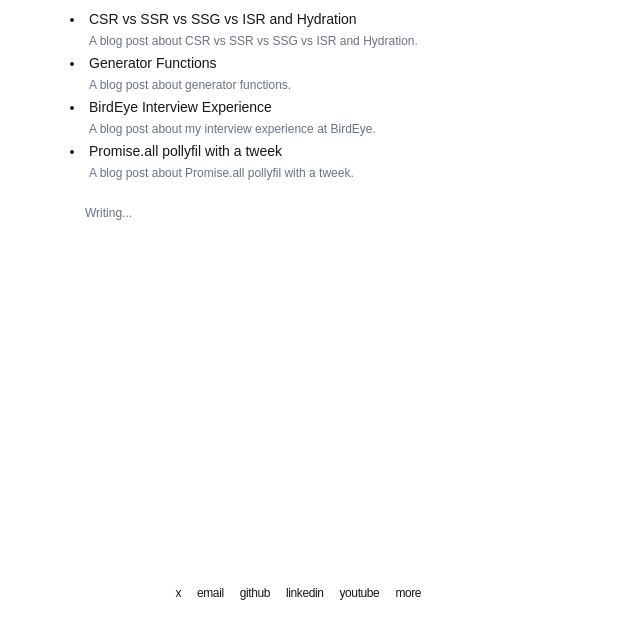
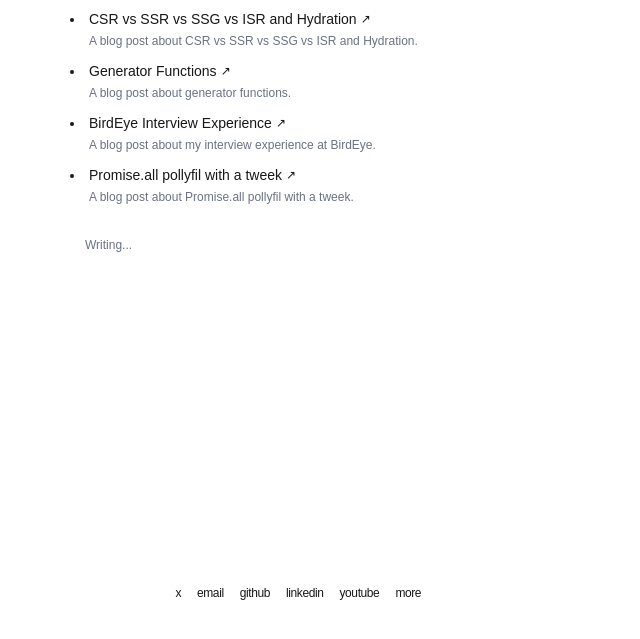
Before and after one commit to joinsachinarya/joinsachinarya.github.io, a website: page blogs.html in a window 1280 px wide. Shown: the part 147-786 px from the top of the page, without its empty margins (319-959 px from the left). Drawn offline with nearby package versions, Linux system fonts and the light colour scheme.

Commit message:
add open in new tab icon for links

```diff
--- a/blogs.html
+++ b/blogs.html
@@ -37,28 +37,28 @@
             </h2>
 
             <ul class="list-disc pl-5 space-y-1">
-                <li class="pl-1 text-sm">
+                <li class=" pl-1 text-sm pb-2">
                     <a href="https://medium.com/@joinsachinarya/csr-vs-ssr-vs-ssg-vs-isr-and-hydration-explained-1664fddfcca4"
-                        target="_blank" class="text-gray-500 hover:text-[#ededed] hover:underline">CSR vs SSR vs SSG vs
-                        ISR and Hydration</a>
+                        target="_blank" class="text-gray-500 hover:text-[#ededed] hover:underline flex items-center gap-1">CSR vs SSR vs SSG vs
+                        ISR and Hydration <span class="text-xs">&#8599;</span></a>
                     <p class="text-xs text-gray-500 mt-1">A blog post about CSR vs SSR vs SSG vs ISR and Hydration.</p>
                 </li>
-                <li class="pl-1 text-sm">
+                <li class=" pl-1 text-sm pb-2">
                     <a href="https://medium.com/@joinsachinarya/generator-functions-in-javascript-do-we-really-need-them-c49cc4783d3b"
-                        target="_blank" class="text-gray-500 hover:text-[#ededed] hover:underline">Generator
-                        Functions</a>
+                        target="_blank" class="text-gray-500 hover:text-[#ededed] hover:underline flex items-center gap-1">Generator
+                        Functions <span class="text-xs">&#8599;</span></a>
                     <p class="text-xs text-gray-500 mt-1">A blog post about generator functions.</p>
                 </li>
-                <li class="pl-1 text-sm">
+                <li class=" pl-1 text-sm pb-2">
                     <a href="https://medium.com/@joinsachinarya/birdeye-software-engineer-frontend-interview-experience-d52e8d00499f"
-                        target="_blank" class="text-gray-500 hover:text-[#ededed] hover:underline">BirdEye Interview
-                        Experience</a>
+                        target="_blank" class="text-gray-500 hover:text-[#ededed] hover:underline flex items-center gap-1">BirdEye Interview
+                        Experience <span class="text-xs">&#8599;</span></a>
                     <p class="text-xs text-gray-500 mt-1">A blog post about my interview experience at BirdEye.</p>
                 </li>
-                <li class="pl-1 text-sm">
+                <li class=" pl-1 text-sm pb-2">
                     <a href="https://medium.com/@joinsachinarya/i-was-rejected-from-my-birdeye-frontend-software-engineer-interview-due-to-this-question-c1260091f736"
-                        target="_blank" class="text-gray-500 hover:text-[#ededed] hover:underline">Promise.all pollyfil
-                        with a tweek</a>
+                        target="_blank" class="text-gray-500 hover:text-[#ededed] hover:underline flex items-center gap-1">Promise.all pollyfil
+                        with a tweek <span class="text-xs">&#8599;</span></a>
                     <p class="text-xs text-gray-500 mt-1">A blog post about Promise.all pollyfil with a tweek.</p>
                 </li>
 
```
Also changed, not shown: index.html (+9 -9 lines), others.html (+2 -2 lines), projects.html (+8 -8 lines), videos.html (+4 -4 lines).
